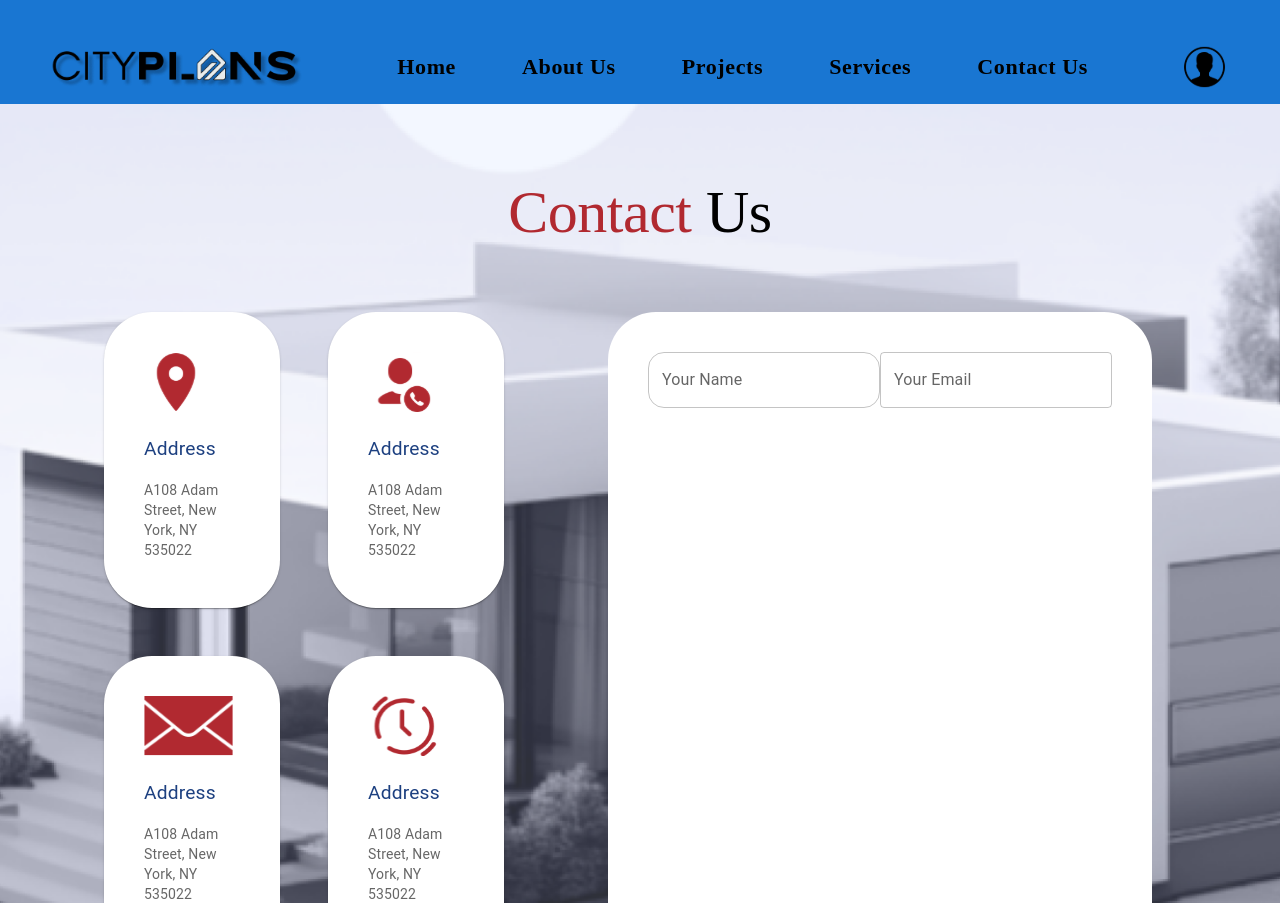
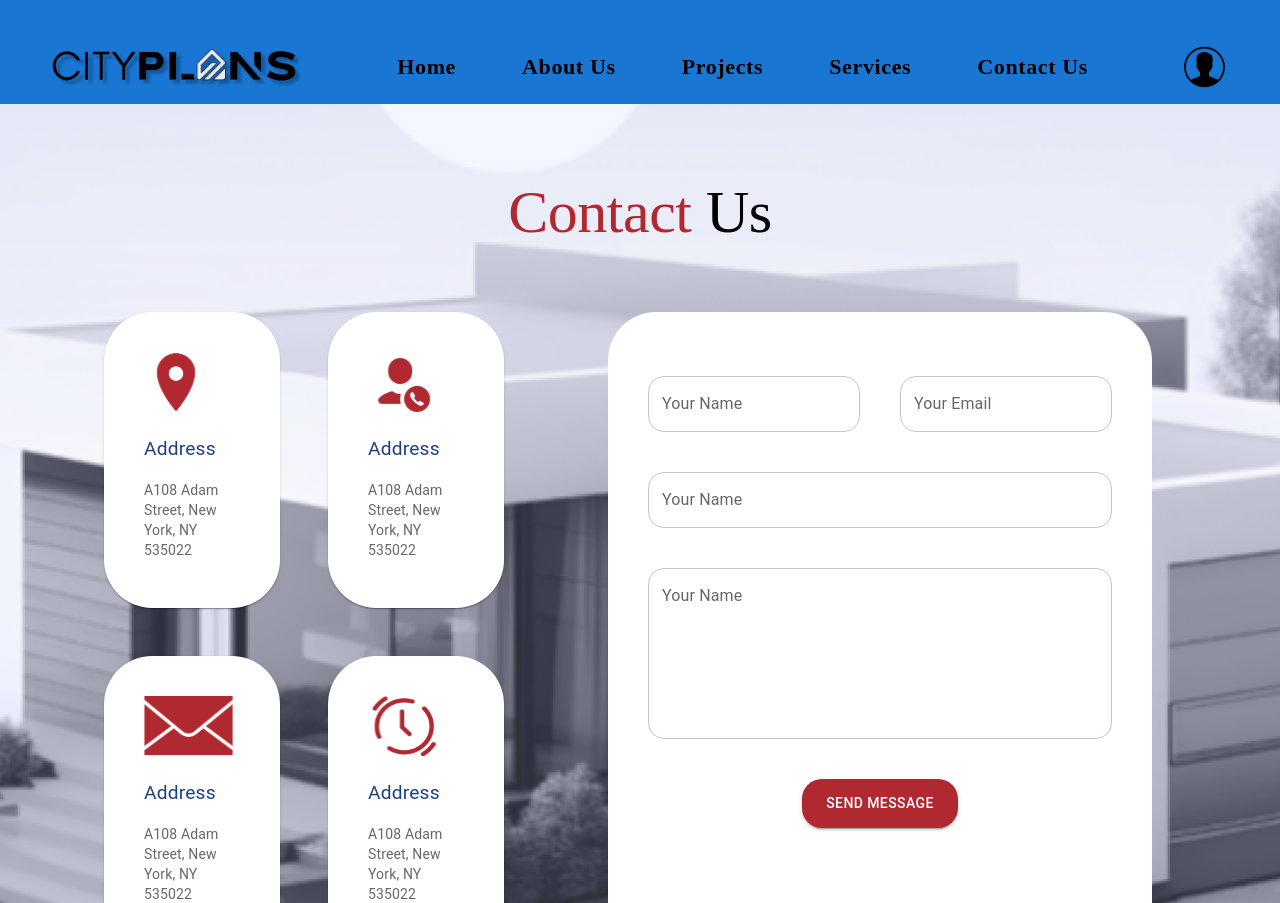
Before and after one commit to vinay77175/cityplans, a Next.js app: page /home/contact_section in a window 1280 px wide. Shown: the top 903 px of the page. Built offline with nearby package versions, Linux system fonts and the light colour scheme; a web font is replaced by a local one.

Commit message:
contact section
07-02-2024

```diff
--- a/pages/home/about_section.tsx
+++ b/pages/home/about_section.tsx
@@ -1,4 +1,4 @@
-import { Box, Typography } from "@mui/material";
+import { Box, Container, Typography } from "@mui/material";
 import Grid from "@mui/material/Grid";
 import Button from "@mui/material/Button";
 import React from "react";
@@ -20,6 +20,8 @@ const About_section = () => {
         display: "flex",
       }}
     >
+      {/* <Container maxWidth="lg"> */}
+
       <Grid container sx={{ display: "flex" }}>
         <Box width="100%" display="flex" justifyContent="center">
           <Typography
@@ -239,6 +241,8 @@ const About_section = () => {
           </Box>
         </Grid>
       </Grid>
+      {/* </Container> */}
+
     </Box>
   );
 };
--- a/pages/home/category_section.tsx
+++ b/pages/home/category_section.tsx
@@ -156,7 +156,11 @@ const Category_section = () => {
                         >
                           <Box
                             sx={{
-                              marginRight: { xs: "4vh", md: "3vh", lg: "4vh" },
+                              marginRight: {
+                                xs: "4vh",
+                                md: "3vh",
+                                lg: "4vh",
+                              },
                             }}
                           >
                             <Typography variant="body1">
--- a/pages/home/contact_section.tsx
+++ b/pages/home/contact_section.tsx
@@ -1,4 +1,4 @@
-import { Box, Grid, TextField, Typography } from "@mui/material";
+import { Box, Button, Grid, TextField, Typography } from "@mui/material";
 import React from "react";
 import backImg1 from "../../public/Images/contact_back_img.png";
 import Card from "@mui/material/Card";
@@ -172,21 +172,56 @@ const Contact_section = () => {
             <Box
               sx={{ bgcolor: "#fff", borderRadius: 12, height: "100%", p: 5 }}
             >
-              <Box sx={{width:"100%",display:"flex"}}>
+              <Box sx={{ width: "100%", display: "flex", mt: 3 }}>
                 <TextField
                   label="Your Name"
                   id="outlined-size-small"
                   size="medium"
                   fullWidth
                   InputProps={{ sx: { borderRadius: 4 } }}
-
+                  sx={{ mr: 5 }}
                 />
                 <TextField
                   label="Your Email"
                   id="outlined-size-small"
                   size="medium"
                   fullWidth
+                  InputProps={{ sx: { borderRadius: 4 } }}
                 />
+              </Box>
+              <TextField
+                label="Your Name"
+                id="outlined-size-small"
+                size="medium"
+                fullWidth
+                InputProps={{ sx: { borderRadius: 4 } }}
+                sx={{ mt: 5 }}
+              />
+              <TextField
+                label="Your Name"
+                id="outlined-size-small"
+                size="medium"
+                fullWidth
+                InputProps={{ sx: { borderRadius: 4 } }}
+                rows={6}
+                multiline
+                sx={{ mt: 5 }}
+              />
+              <Box sx={{ display: "flex", justifyContent: "center", mt: 5 }}>
+                <Button
+                  variant="contained"
+                  sx={{
+                    py: 1.5,
+                    px: 3,
+                    borderRadius: 5,
+                    bgcolor: "#B12930",
+                    "&:hover": {
+                      bgcolor: "hsl(357, 62%, 55%)",
+                    },
+                  }}
+                >
+                  Send Message
+                </Button>
               </Box>
             </Box>
           </Grid>
--- a/pages/home/home_section.tsx
+++ b/pages/home/home_section.tsx
@@ -21,6 +21,7 @@ import React from "react";
 import profileIcon from "../../public/Images/Male User.svg";
 import { SlideData } from "./slide_data";
 import {
+  Container,
   Divider,
   Grid,
   List,
@@ -91,7 +92,6 @@ const Home_section = () => {
     </Box>
   );
   return (
-    <div>
       <Box
         sx={{
           minHeight: "100vh",
@@ -354,7 +354,6 @@ const Home_section = () => {
           </Grid>
         </Grid>
       </Box>
-    </div>
   );
 };
 
--- a/pages/home/plan_section.tsx
+++ b/pages/home/plan_section.tsx
@@ -1,4 +1,4 @@
-import { Box, Grid, Typography } from "@mui/material";
+import { Box, Container, Grid, Typography } from "@mui/material";
 import React from "react";
 import planImage from "../../public/Images/plan_image_1.png";
 import plan1 from "../../public/Images/Plan_1.png";
@@ -8,6 +8,7 @@ import plan4 from "../../public/Images/Plan_4.png";
 const Plan_section = () => {
   return (
     <>
+      {/* <Container maxWidth="lg"> */}
       <Grid container sx={{ marginBottom: "20vh" }} spacing={5}>
         <Grid item xs={12} lg={5}>
           <Box
@@ -94,6 +95,7 @@ const Plan_section = () => {
           </Box>
         </Grid>
       </Grid>
+      {/* </Container> */}
     </>
   );
 };
```
